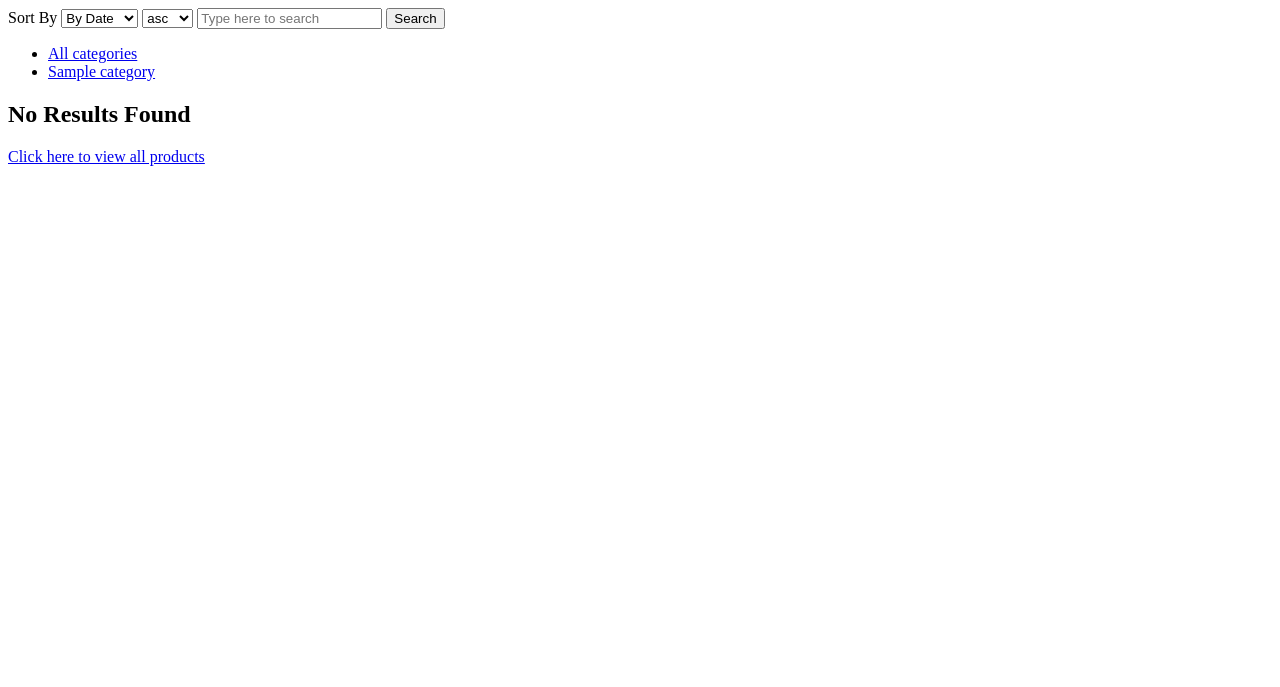
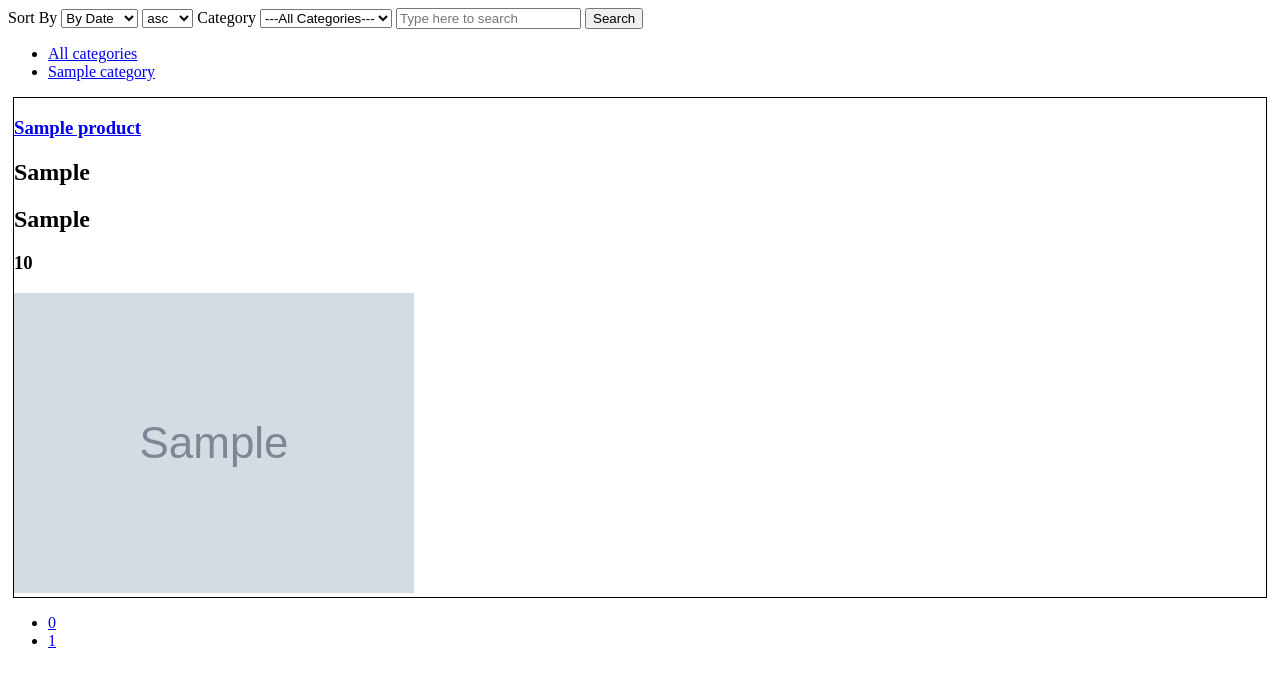
Before and after one commit to navjit23/thrift_store, a PHP site: page /shop.php?result_start=0 in a window 1280 px wide. Shown: the top 687 px of the page. Run offline with PHP 8.4, Linux system fonts and the light colour scheme; tables that the repository leaves empty or names only in its code hold one stand-in row (values such as "Sample post"); grey boxes marked "Sample" are stand-in pictures; data that the repository does not hold is empty.

Commit message:
v1.8.3
search pagination implemented
only works with default search rn
needs work with filters and categories

```diff
--- a/shop.php
+++ b/shop.php
@@ -3,39 +3,43 @@
 require('connect.php');
 
 
-
+// result end = rStart * whatever the no.of results
+//try saving search results in sessions
 
 // LOADING THE PAGE
-
+// for search pagination
+$result_start = (int)$_GET['result_start'];
+$no_of_results = 5 ;// make a dropdown or something so the user can change it later
 $categories1 = loading_categories();
 
 // check for GET value, if true category is filtered from here
-if($_GET){
+if(array_key_exists( 'category_id', $_GET) ){
     $categoryID = $_GET['category_id'];
 }
 
 // gets executed when user clicks search
 if($_POST){
+    $result_start=0;
     $search_value = $_POST['searchText'];
     $sortBy = $_POST['sort_by'];
     $sortType = $_POST['sort_type'];
 
-    if(! $_GET){
+    if(! array_key_exists( 'category_id', $_GET)){
     $categoryID = $_POST['category'];
     }
 
     $row = search_bar_filter($search_value, $sortBy, $sortType, $categoryID);
 }
-
+//create an if else here with sessions
 // default page loadup with/without categories filtered
 else{
-    if($_GET){
-        $products = "SELECT * FROM products WHERE category_id = :category_id";
+    if(array_key_exists( 'category_id', $_GET)){
+        $products = "SELECT * FROM products WHERE category_id = :category_id ";
         $statement = $db->prepare($products);
         $statement->bindValue(':category_id', $categoryID);
     }
     else{
-        $products = "SELECT * FROM products LIMIT 10";
+        $products = "SELECT * FROM products ";
         $statement = $db->prepare($products);
     }
     $statement->execute();
@@ -46,18 +50,26 @@ else{
     $row = $results;
 }
 
+$no_of_pages = count($row) % $no_of_results ;
 
 
 
-
-// search Bar function takes 4 inputs to filter data and return the query result in an array
+/* search Bar function takes 4 inputs to filter data and return the query result in an array
+* @param $search_value contains the string that needs to be searched
+* @param $sortBy contains the value to order the query by
+* @param $sortType should be asc or desc
+* @param $category_id cotain the category_id to filter the query in WHERE clause
+*/
 function search_bar_filter($search_value, $sortBy, $sortType, $category_id){
     global $db;
 
-    $products = "SELECT * FROM products WHERE `name` LIKE '%$search_value%' AND category_id LIKE '$category_id' ORDER BY $sortBy $sortType ;";
+    $products = "SELECT * FROM products
+        WHERE `name` LIKE '%$search_value%' AND category_id LIKE '$category_id' ORDER BY $sortBy $sortType   ;";
 
     if($category_id == "all_categories"){
-        $products = "SELECT * FROM products WHERE `name` LIKE '%$search_value%' ORDER BY $sortBy $sortType ;";
+        $products = "SELECT * FROM products
+            WHERE `name` LIKE '%$search_value%'
+            ORDER BY $sortBy $sortType" ;
     }
     $statement = $db->prepare($products);
 
@@ -127,7 +139,7 @@ function loading_categories(){
         </select>
 
         <!-- only loads the category dropdown if there is no category already selected -->
-        <?php if(!$_GET): ?>
+        <?php if(!array_key_exists( 'category_id', $_GET)): ?>
         <label for="category">Category</label>
         <select name="category">
             <option value="all_categories"> ---All Categories--- </option>
@@ -143,9 +155,9 @@ function loading_categories(){
 
     <div id="category_bar">
         <ul>
-            <li><a href="shop.php">All categories</a></li>
+            <li><a href="shop.php?result_start=0">All categories</a></li>
             <?php foreach ($categories1 as $category) : ?>
-                <li> <a href="shop.php?category_id=<?= $category['category_id']?> "> <?= $category['category_name'] ?> </a> </li>
+                <li> <a href="shop.php?category_id=<?= $category['category_id']?>&result_start=0 "> <?= $category['category_name'] ?> </a> </li>
             <?php endforeach ?>
         </ul>
 
@@ -154,7 +166,8 @@ function loading_categories(){
     <div id="products">
 
     <?php if($row):
-    foreach ($row as $product): ?>
+    $products = array_slice($row, $result_start, $result_start+ $no_of_results);
+    foreach ($products as $product): ?>
 
     <div id= "product_div" style="border:solid 1px black; margin:5px">
 
@@ -174,9 +187,26 @@ function loading_categories(){
 
     else: ?>
     <h2> No Results Found</h2>
-    <a href="shop.php">Click here to view all products</a>
+    <a href="shop.php?result_start=0">Click here to view all products</a>
     <?php endif ?>
 
     </div>
+
+    <ul>
+    <?php if($row):
+
+        if($result_start>0){ ?>
+            <li><a href="shop.php?result_start=<?= $result_start - $no_of_results ?>"> <<< </a></li>
+        <?php }
+
+        for ($page_number = 0; $page_number <=$no_of_pages; $page_number ++ ) :?>
+            <li><a href="shop.php?result_start=<?= $page_number * $no_of_results ?>"><?=$page_number ?></a></li>
+        <?php endfor ;
+
+        if($result_start< count($row)-$no_of_results ){ ?>
+            <li><a href="shop.php?result_start=<?= $result_start + $no_of_results ?>"> >>></a></li>
+        <?php }
+    endif ?>
+    </ul>
 </body>
 </html>
```
